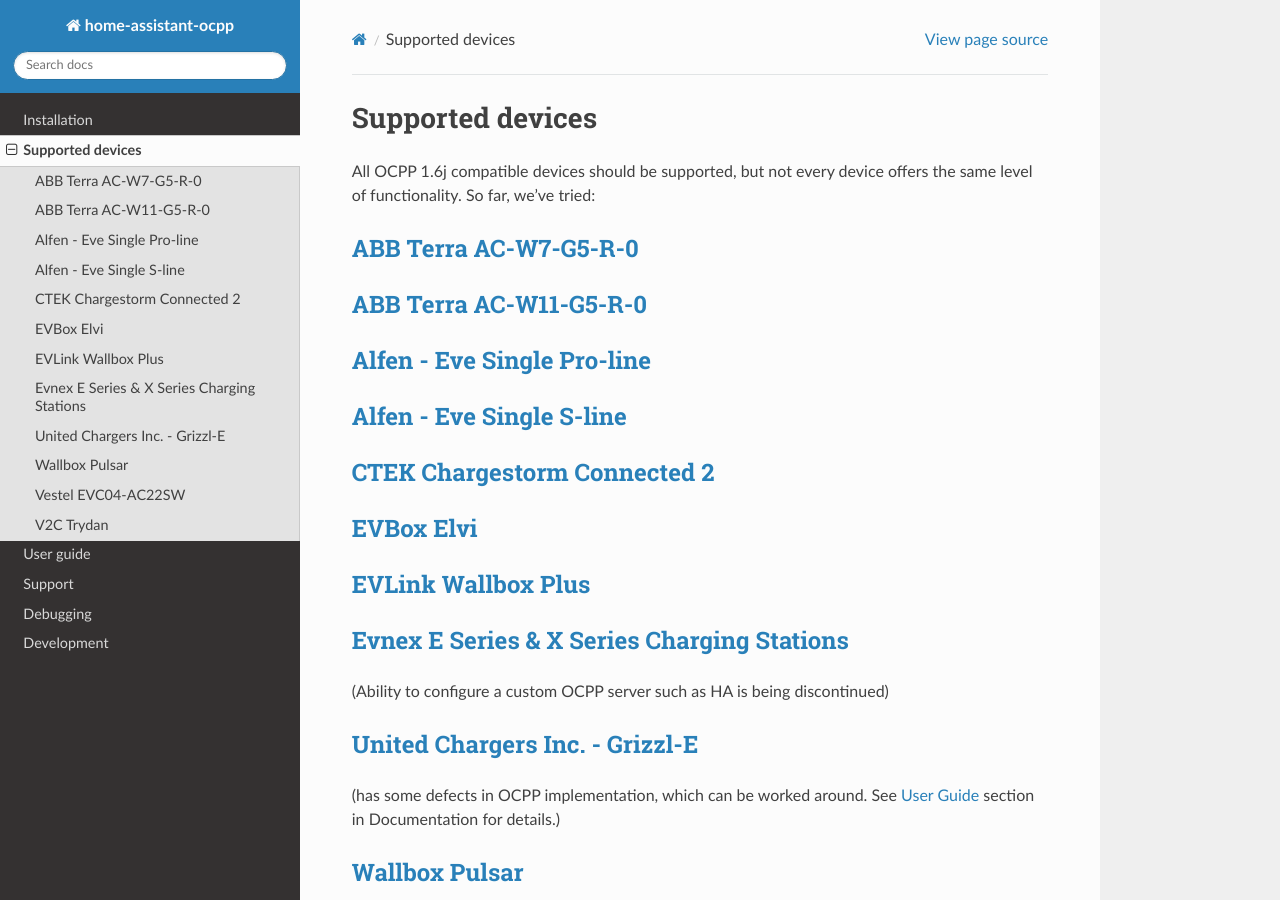
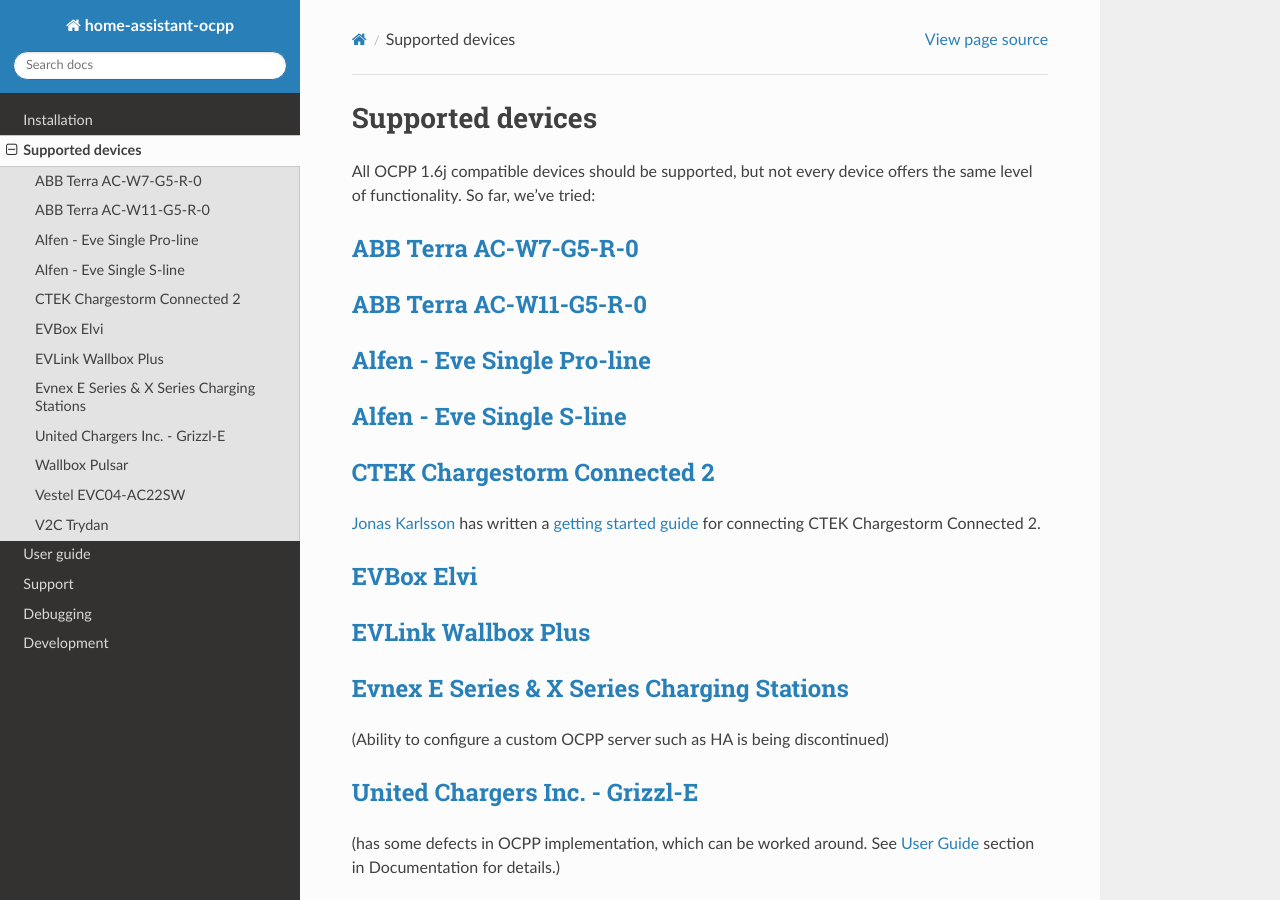
Before and after one commit to lbbrhzn/ocpp, a Sphinx documentation site: the page built from docs/supported-devices.md, in a window 1280 px wide and 900 px high. Built offline with Sphinx 7.4.7 and the Read the Docs theme 2.0.0, drawn with Linux system fonts in a browser that asks for light colours.

Commit message:
Add link to getting started guide for CTEK
Add a link to a getting started guide for connecting CTEK Chargestorm Connected 2.

```diff
--- a/docs/supported-devices.md
+++ b/docs/supported-devices.md
@@ -8,6 +8,7 @@
 ## [Alfen - Eve Single Pro-line](https://alfen.com/en/ev-charge-points/alfen-product-range)
 ## [Alfen - Eve Single S-line](https://alfen.com/en/ev-charge-points/alfen-product-range)
 ## [CTEK Chargestorm Connected 2](https://www.ctek.com/uk/ev-charging/chargestorm%C2%AE-connected-2)
+[Jonas Karlsson](https://github.com/jonasbkarlsson) has written a [getting started guide](https://github.com/jonasbkarlsson/ocpp/wiki/CTEK-Chargestorm-Connected-2) for connecting CTEK Chargestorm Connected 2.
 ## [EVBox Elvi](https://evbox.com/en/ev-chargers/elvi)
 ## [EVLink Wallbox Plus](https://www.se.com/ww/en/product/EVH3S22P0CK/evlink-wallbox-plus---t2-attached-cable---3-phase---32a-22kw/)
 ## [Evnex E Series & X Series Charging Stations](https://www.evnex.com/)
```
